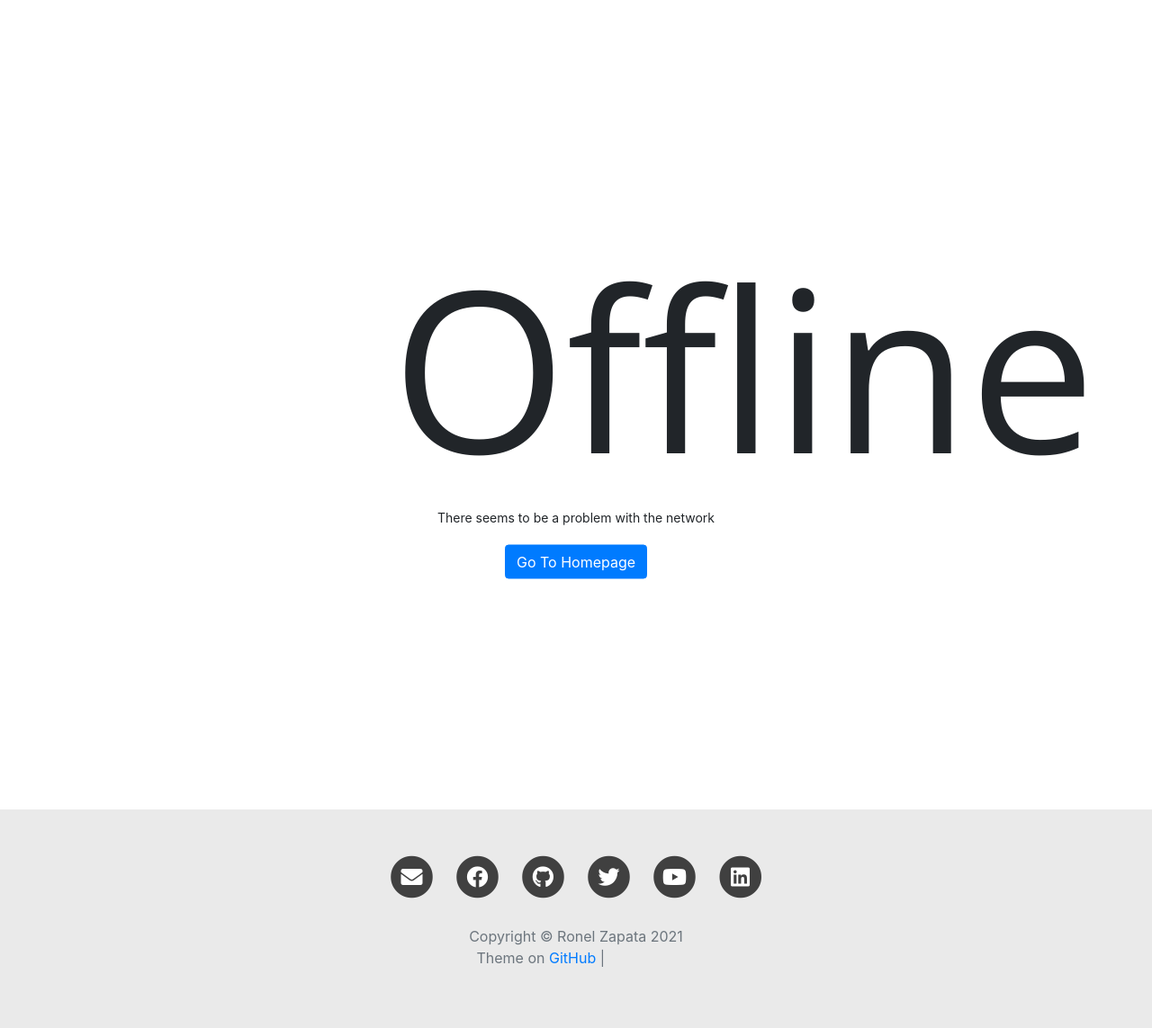
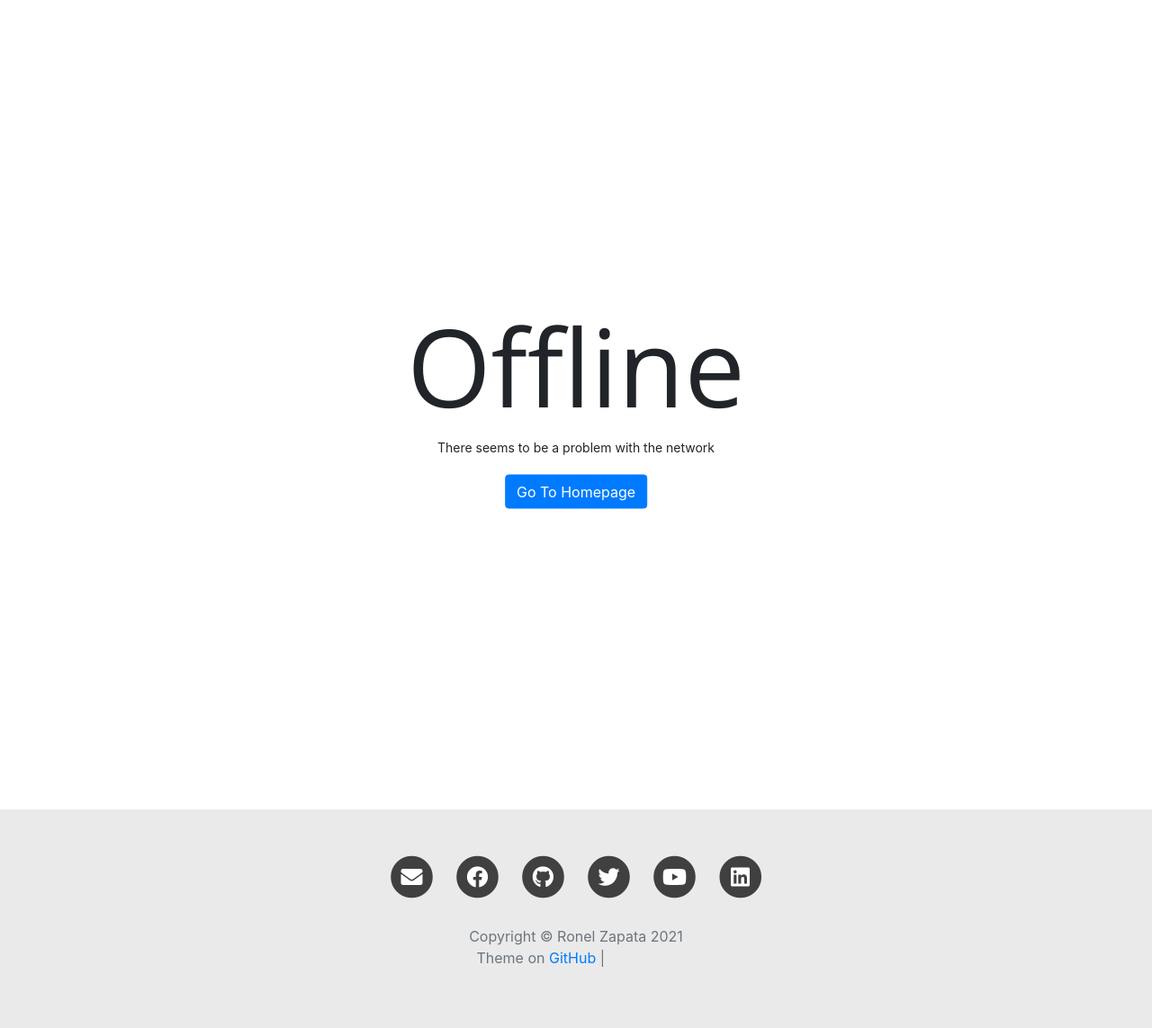
Before and after one commit to ronelzb/ronelzb.github.io, a Jekyll site: the page built from offline.html, in a window 1280 px wide. Shown: the whole page at 90% size. Built offline with Jekyll 4.4.1, drawn with Linux system fonts in a browser that asks for light colours; nearby versions of some CDN libraries; comment, search, counter and statistics services are not loaded; grey boxes are pictures that could not be loaded.

Commit message:
improved 404, offline header size

```diff
--- a/css/main.css
+++ b/css/main.css
@@ -194,8 +194,11 @@
 }
 .notfound h1 {
     font-family: 'Open Sans', 'Helvetica Neue', Helvetica, Arial, sans-serif;
-    font-size: 180px;
+    font-size: 160px;
     font-weight: 400;
+}
+.notfound h1.offline-header {
+    font-size: 120px;
 }
 .notfound p {
     font-size: 14px;
--- a/offline.html
+++ b/offline.html
@@ -7,7 +7,7 @@
 	<div class="row vh-100">
 		<div class="col-12 col-md-10 offset-md-1 vh-100">
 			<div class="notfound text-center">
-				<h1>Offline</h1>
+				<h1 class="offline-header">Offline</h1>
 				<p>There seems to be a problem with the network</p>
 				<a class="btn btn-primary" href="/">Go To Homepage</a>
 			</div>
```
